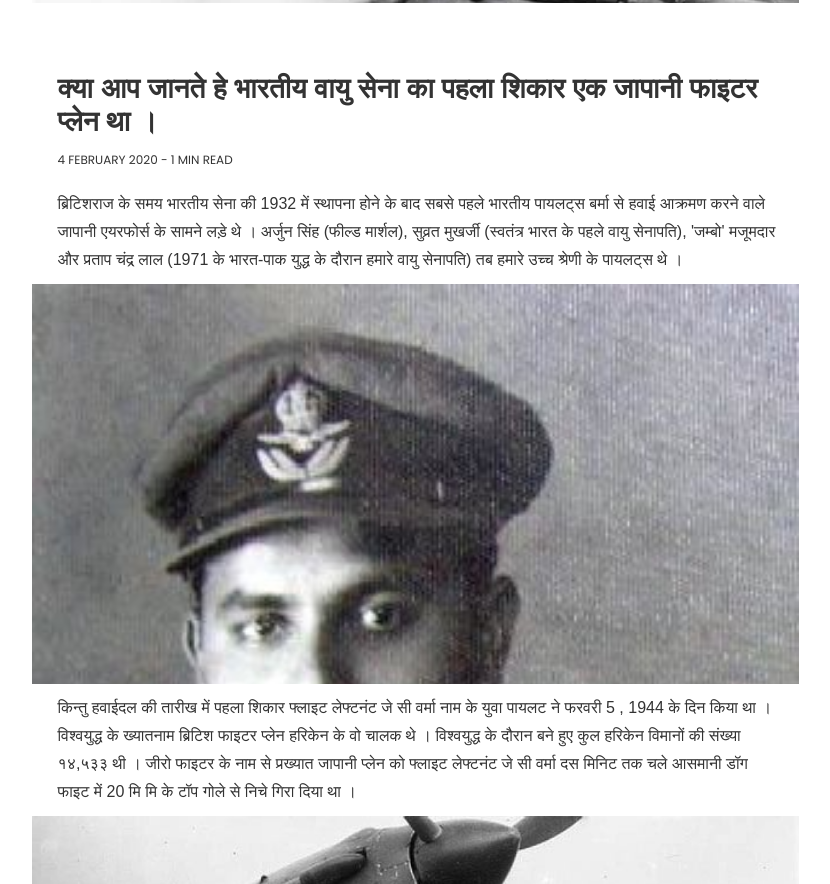
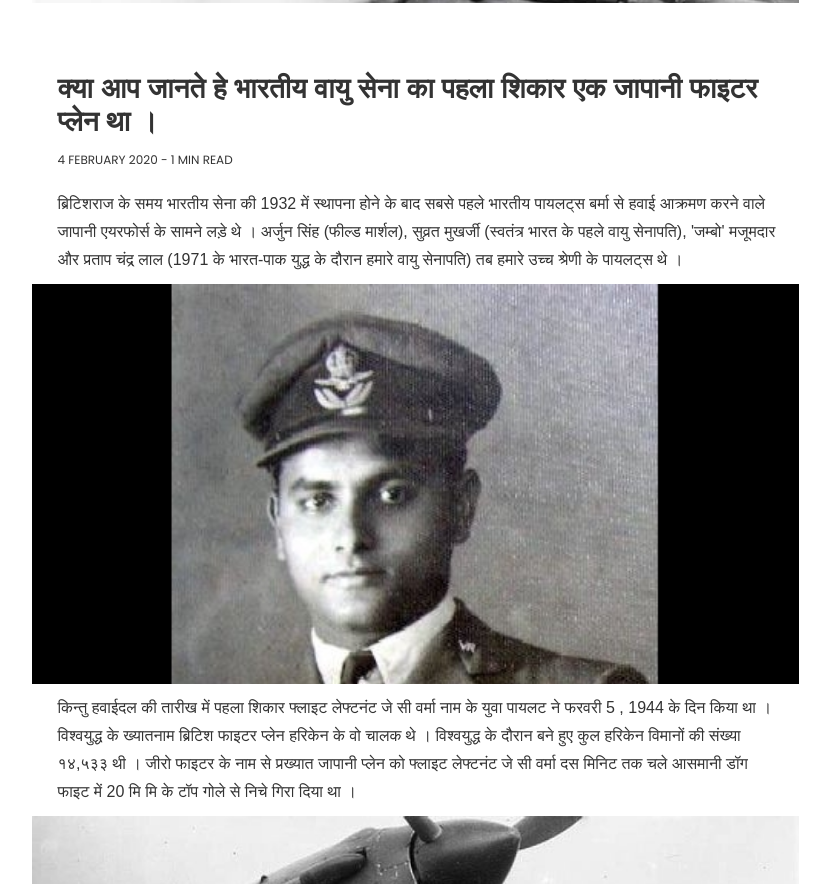
Before and after one commit to digit-india/digit-india.github.io, a plain HTML site: page india_japan_airforce_first_fight.html in a window 1280 px wide. Shown: the part 397-1281 px from the top of the page, without its empty margins (225-1055 px from the left). Drawn offline with Linux system fonts and the light colour scheme; a web font is replaced by a local one.

Commit message:
-update image

```diff
--- a/india_japan_airforce_first_fight.html
+++ b/india_japan_airforce_first_fight.html
@@ -54,7 +54,7 @@
     <div class="timestamp">4 FEBRUARY 2020 - 1 MIN READ</div>
     <div class="paragraph">ब्रिटिशराज के समय भारतीय सेना की 1932 में स्थापना होने के बाद सबसे पहले भारतीय पायलट्स बर्मा से हवाई आक्रमण करने वाले जापानी एयरफोर्स के सामने लड़े थे । अर्जुन सिंह (फील्ड मार्शल), सुव्रत मुखर्जी (स्वतंत्र भारत के पहले वायु सेनापति), 'जम्बो' मजूमदार और प्रताप चंद्र लाल (1971 के भारत-पाक युद्ध के दौरान हमारे वायु सेनापति) तब हमारे उच्च श्रेणी के पायलट्स थे ।
     </div>
-    <div class="secondary-bg-img" style="background: url('/images/jc_verma.jpeg')"></div>
+    <div class="secondary-bg-img" style="background: url('/images/jc_verma2.jpeg')"></div>
     <div class="paragraph">किन्तु हवाईदल की तारीख में पहला शिकार फ्लाइट लेफ्टनंट जे सी वर्मा नाम के युवा पायलट ने फरवरी 5 , 1944 के दिन किया था । विश्वयुद्ध के ख्यातनाम ब्रिटिश फाइटर प्लेन हरिकेन के वो चालक थे । विश्वयुद्ध के दौरान बने हुए कुल हरिकेन विमानों की संख्या १४,५३३ थी । जीरो फाइटर के नाम से प्रख्यात जापानी प्लेन को फ्लाइट लेफ्टनंट जे सी वर्मा दस मिनिट तक चले आसमानी डॉग फाइट में 20 मि मि के टॉप गोले से निचे  गिरा दिया था । </div>
     <div class="third-bg-img" style="background: url('/images/india_haricane.jpg')"></div>
     <div class="end-paragraph"></div>
```
Also changed, not shown: images/jc_verma2.jpeg (added).
